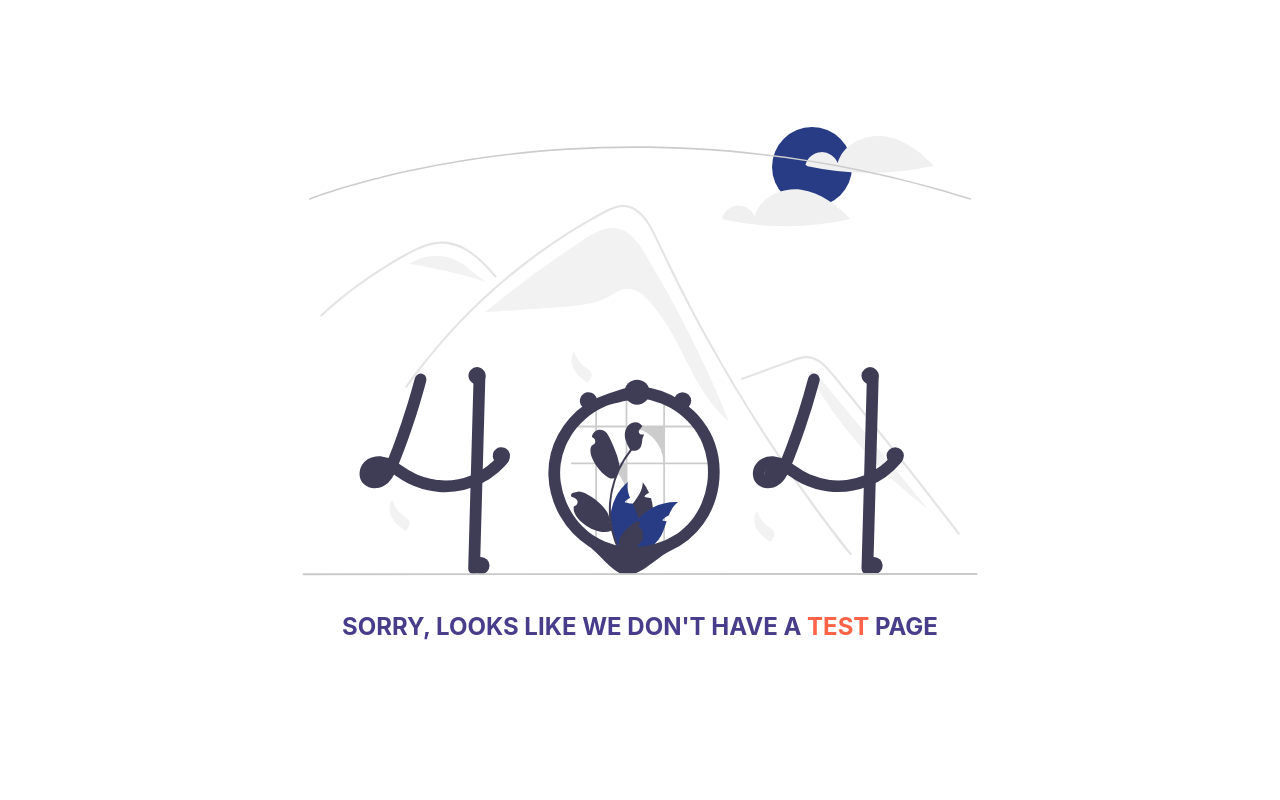
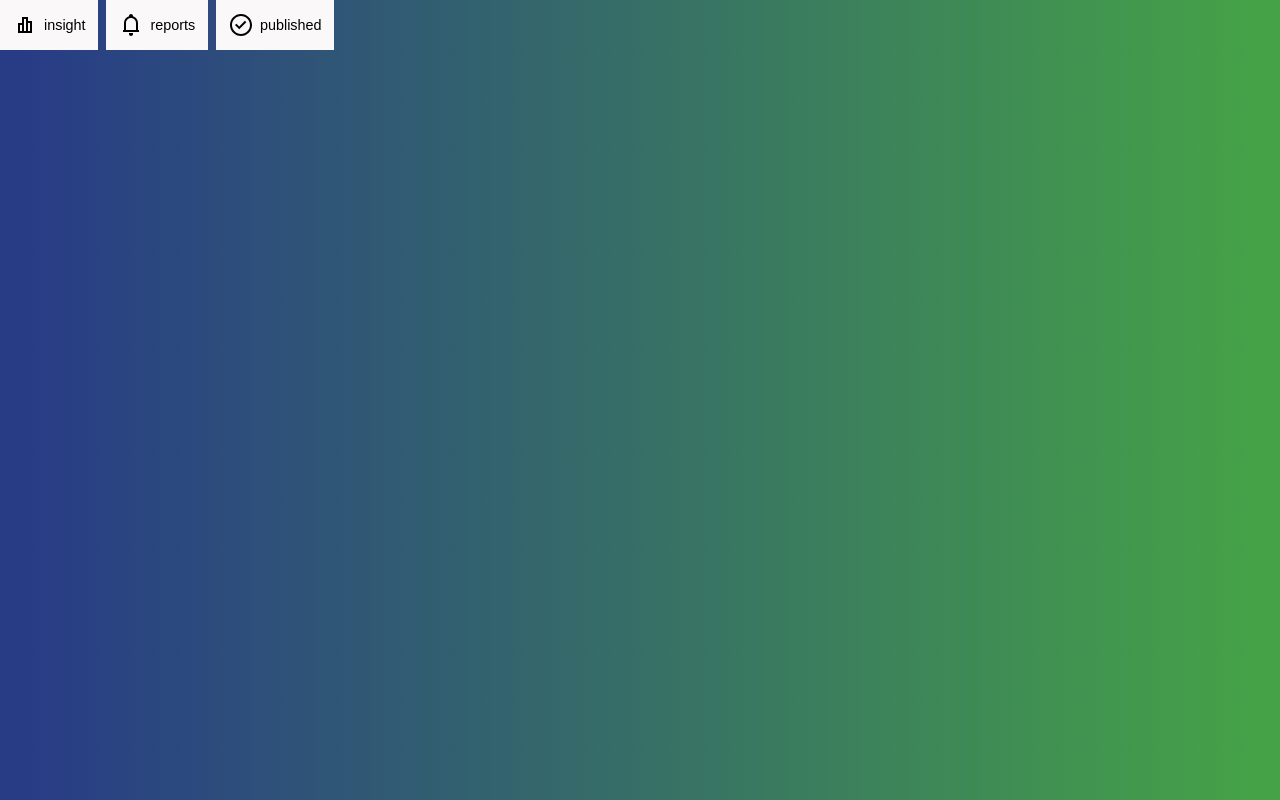
Before and after one commit to gdscashesi/ashesi-hackers-league, a React (Create React App) app: page /test in a window 1280 px wide. Built offline with nearby package versions, Linux system fonts and the light colour scheme; a web font is replaced by a local one.

Commit message:
added svg button component

```diff
--- a/src/App.js
+++ b/src/App.js
@@ -29,6 +29,7 @@ import {
   TEAM,
   PAGE_NOT_FOUND,
 } from "utils/constants";
+import Test from "components/button/test";
 
 function App() {
   return (
@@ -47,6 +48,7 @@ function App() {
         <Route element={<TeamProtectedRoute />}>
           <Route path={TEAM} element={<Team />} />
         </Route>
+        <Route path = "/test" element= {<Test />} />
         <Route path={PAGE_NOT_FOUND} element={<PageNotFound />} />
       </Routes>
     </Router>
--- a/src/components/button/Button.js
+++ b/src/components/button/Button.js
@@ -4,11 +4,20 @@ import { Link } from "react-router-dom";
 // styles
 import buttonStyles from "./button.module.scss";
 
-const Button = ({ text, to, styles }) => {
+const Button = ({ svg, text, to, styles }) => {
   return (
-    <button className={buttonStyles.button} styles={{ ...styles }}>
-      {to ? <Link to={to}>{text}</Link> : { text }}
-    </button>
+    <>
+      {!svg?
+        <button className={buttonStyles.button} styles={{ ...styles }}>
+          {to ? <Link to={to}>{text}</Link> : { text }}
+        </button> :
+        <button className={buttonStyles.svgButton} style={{...styles}}>
+          {svg}
+          {to ? <Link to={to}>{text}</Link> : {text}}
+        </button>
+
+      }
+    </>
   );
 };
 
--- /dev/null
+++ b/src/components/button/ButtonIcons.js
@@ -0,0 +1,50 @@
+const InsightSvg = () =>{
+    return(
+        <svg width="24" height="24" viewBox="0 0 24 24" fill="none" xmlns="http://www.w3.org/2000/svg">
+            <path
+            fillRule="evenodd"
+            clipRule="evenodd"
+            d="M15 8H19V20H5V10H9V4H15V8ZM13 6H11V18H13V6ZM15 10V18H17V10H15ZM9 12V18H7V12H9Z"
+            fill="currentColor"
+            />
+        </svg>
+    )
+
+}
+
+const ReportsSvg = () =>{
+    return (
+        <svg width="24" height="24" viewBox="0 0 24 24" fill="none" xmlns="http://www.w3.org/2000/svg">
+            <path
+            fillRule="evenodd"
+            clipRule="evenodd"
+            d="M14 3V3.28988C16.8915 4.15043 19 6.82898 19 10V17H20V19H4V17H5V10C5 6.82898 7.10851
+            4.15043 10 3.28988V3C10 1.89543 10.8954 1 12 1C13.1046 1 14 1.89543 14 3ZM7 17H17V10C17
+            7.23858 14.7614 5 12 5C9.23858 5 7 7.23858 7 10V17ZM14 21V20H10V21C10 22.1046 10.8954
+            23 12 23C13.1046 23 14 22.1046 14 21Z"
+            fill="currentColor"
+            />
+        </svg>
+    )
+}
+
+const PublishedSvg = () =>{
+    return (
+        <svg width="24" height="24" viewBox="0 0 24 24" fill="none" xmlns="http://www.w3.org/2000/svg">
+            <path
+            d="M10.2426 16.3137L6 12.071L7.41421 10.6568L10.2426 13.4853L15.8995 7.8284L17.3137 9.24262L10.2426 16.3137Z"
+            fill="currentColor"
+            />
+            <path
+            fillRule="evenodd"
+            clipRule="evenodd"
+            d="M1 12C1 5.92487 5.92487 1 12 1C18.0751 1 23 5.92487 23 12C23 18.0751 18.0751 23 12 23C5.92487
+            23 1 18.0751 1 12ZM12 21C7.02944 21 3 16.9706 3 12C3 7.02944 7.02944 3 12 3C16.9706 3 21 7.02944
+            21 12C21 16.9706 16.9706 21 12 21Z"
+            fill="currentColor"
+            />
+        </svg>
+    )
+}
+
+export {PublishedSvg, ReportsSvg, InsightSvg}
--- a/src/components/button/button.module.scss
+++ b/src/components/button/button.module.scss
@@ -10,3 +10,24 @@ a {
   color: white;
   font-size: 108%;
 }
+
+.svgButton{
+  display: flex;
+  flex-flow: row;
+  justify-content:center;
+  align-items: center;
+  padding: 0.8rem;
+  background-color: rgb(250, 248, 248);
+  margin-right: 0.5rem;
+
+  & a{
+    margin-left: 0.5em;
+    color: black;
+    font-size:108%;
+  }
+
+}
+
+.wrapper{
+  display: flex;
+}
--- /dev/null
+++ b/src/components/button/test.js
@@ -0,0 +1,19 @@
+import Button from "./Button"
+import {ReportsSvg, PublishedSvg, InsightSvg} from "./ButtonIcons"
+
+import buttonStyle from "./button.module.scss";
+
+import React from 'react'
+
+const Test = () => {
+  return (
+    <div className={buttonStyle.wrapper}>
+        <Button svg={<InsightSvg />} text="insight" to="/insight" />
+        <Button svg={<ReportsSvg />} text="reports" to="/report" />
+        <Button svg={<PublishedSvg />} text="published" to="/published" />
+
+    </div>
+  )
+}
+
+export default Test
```
